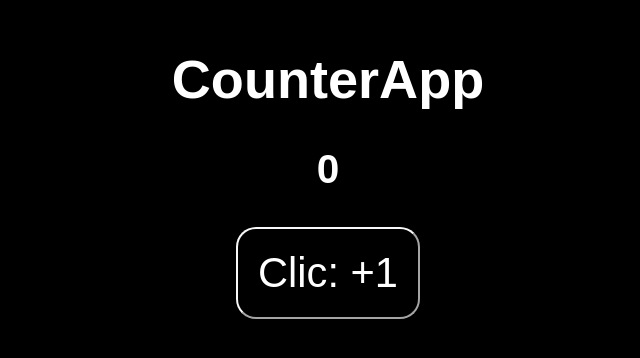
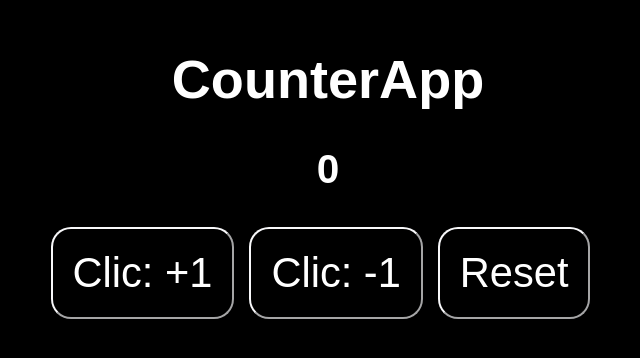
Before and after one commit to MarSolor/ContadorReactHooks, a React (Vite) app: page / in a window 1280 px wide. Shown: the part 136-494 px from the top of the page, without its empty margins (312-952 px from the left). Built offline with nearby package versions, Linux system fonts and the light colour scheme.

Commit message:
aumnentoReduccionReseteo

```diff
--- a/src/CounterApp.jsx
+++ b/src/CounterApp.jsx
@@ -10,13 +10,12 @@ import { animateCSS } from "./utils/animate";
 //!functional component
 //desestructuracion
 export const CounterApp = ({ value}) => {
+    //se define una vez para aplicar su el valor que se toma del padre al hook y del hook a las funciones constantes
 
-    //!hook
-
+    //!hook que es el use state
     const [counter, setCounter] = useState(value);//0 es valor inicial 0 se  toma el main
     // funcion para el evento de clic
     const handleAdd = () =>{
-
         //!utilizar libreria de  animacion
         animateCSS("#contador", "bounce");//contador es el id del h2
         //!cambio de valor
@@ -27,15 +26,25 @@ export const CounterApp = ({ value}) => {
         //setCounter((c) => 200);
     }
 
+    const menosContador = () =>{
+        animateCSS("#contador", "bounce");
+        setCounter(counter -1);
+    }
+
+    const reset = () =>{
+        animateCSS("#contador", "bounce");
+        setCounter(counter  *0);
+    }
+
     return (
         //para tener varios elementos se necesita un nodo padre //!fragmento div sin nada
         /* /* //!proptypes */
         <>
             <h1>CounterApp</h1>
             <h2 id="contador">{counter}</h2>
-            <button onClick= {handleAdd}>
-                Clic:  +1
-            </button>
+            <button onClick= {handleAdd}> Clic:  +1 </button>
+            <button onClick= {menosContador}> Clic:  -1 </button>
+            <button onClick= {reset}> Reset </button>
         </>
     );
 }
--- a/src/styles.css
+++ b/src/styles.css
@@ -21,6 +21,8 @@ button{
     border-color: rgb(248, 248, 250);
     position: relative;
     cursor: pointer;
+    padding: 15 px;
+    margin-right: 15px;
 
 }
 
```
